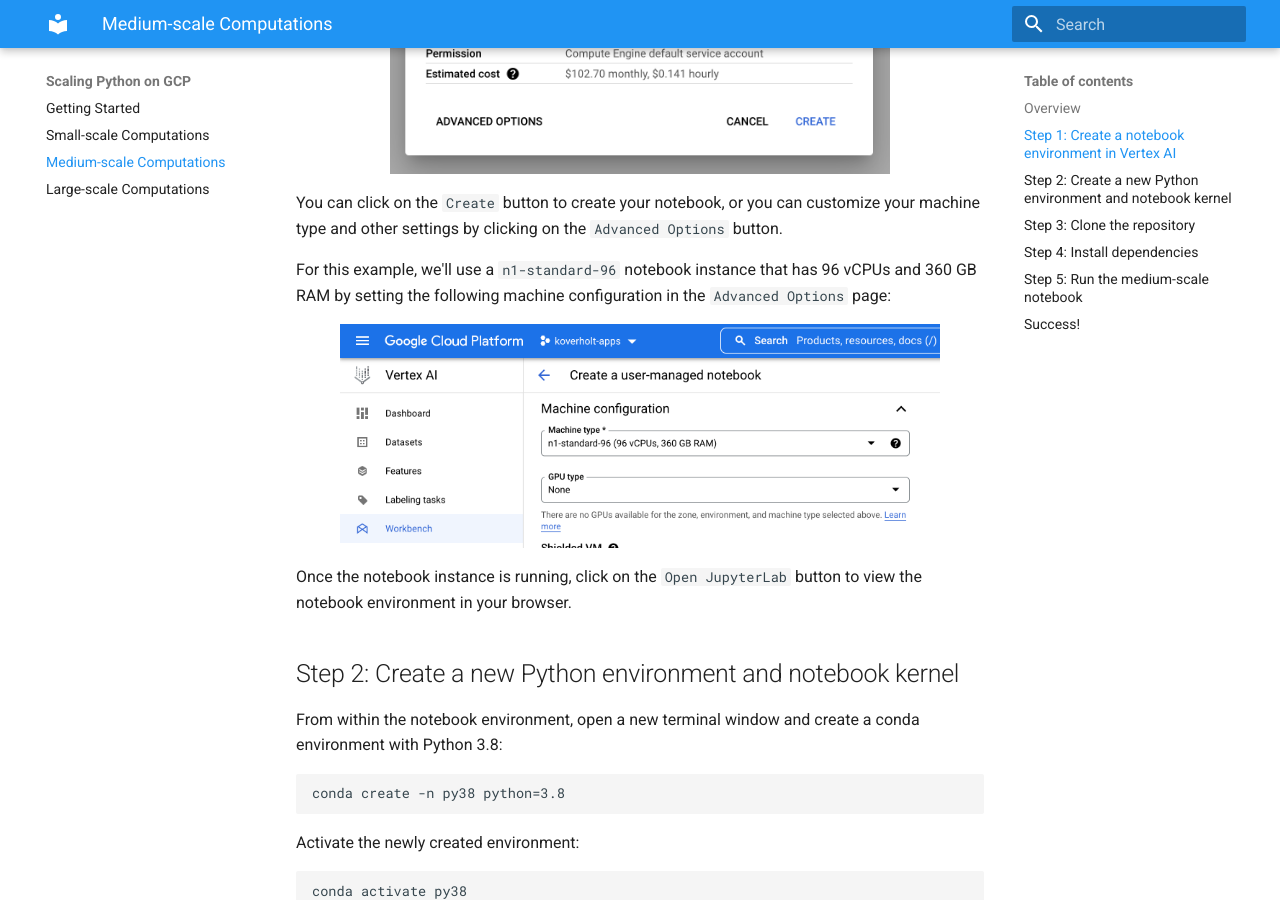
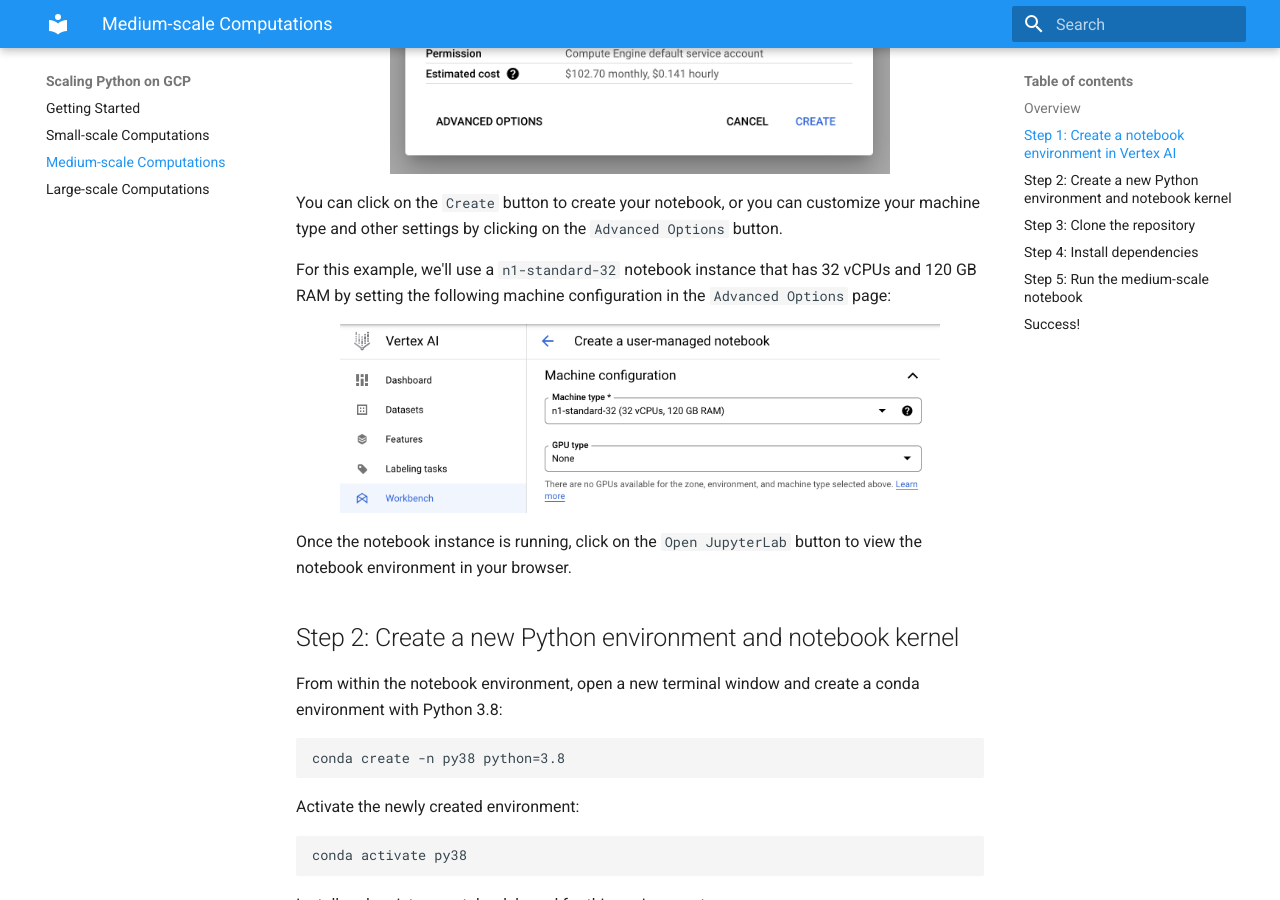
Before and after one commit to koverholt/scaling-python-on-gcp, an MkDocs documentation site: the page built from docs/medium.md, in a window 1280 px wide and 900 px high, scrolled down 885 px. Built offline with MkDocs 1.6.1 and Material for MkDocs 9.7.7, drawn with Linux system fonts in a browser that asks for light colours.

Commit message:
Update notebooks

```diff
--- a/docs/medium.md
+++ b/docs/medium.md
@@ -24,8 +24,8 @@
 customize your machine type and other settings by clicking on the
 `Advanced Options` button.
 
-For this example, we'll use a `n1-standard-96` notebook instance that has 96
-vCPUs and 360 GB RAM by setting the following machine configuration in the
+For this example, we'll use a `n1-standard-32` notebook instance that has 32
+vCPUs and 120 GB RAM by setting the following machine configuration in the
 `Advanced Options` page:
 
 <img src="/images/medium-scale-advanced-options.png" width="600px" style="display: block; margin-left: auto; margin-right: auto;" alt="Specifying a machine configuration in GCP Vertex AI Workbench">
```
Also changed, not shown: docs/images/medium-scale-advanced-options.png, 3 other files.
